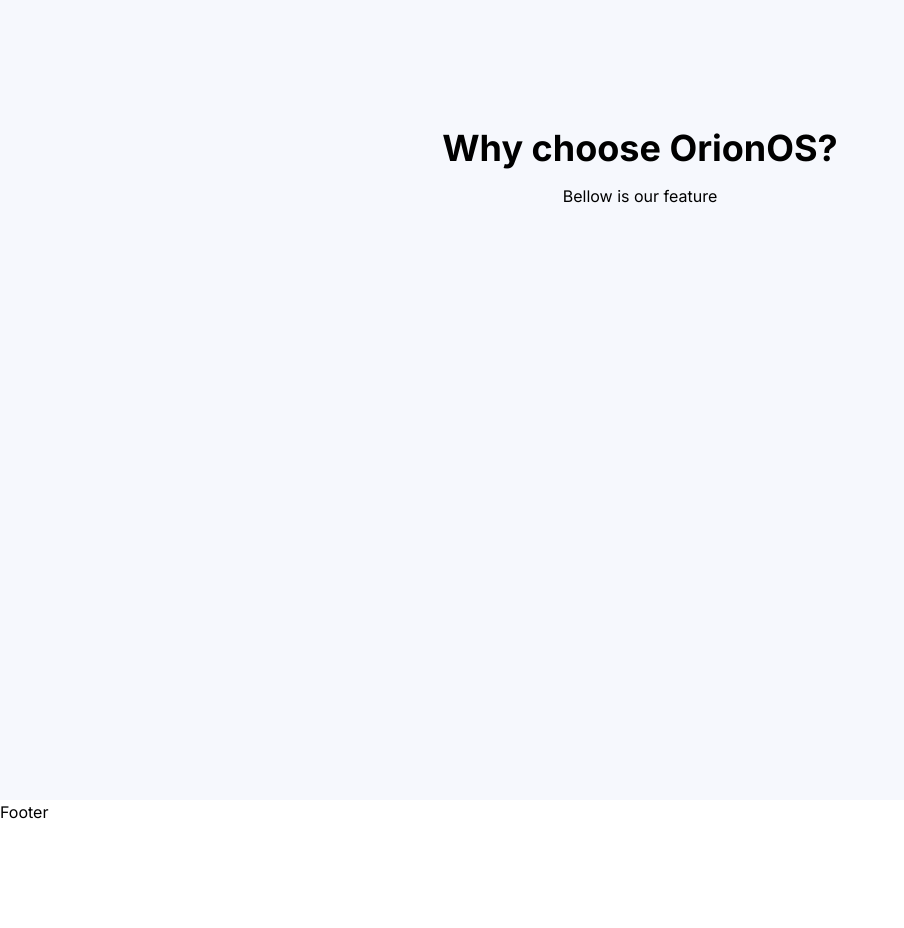
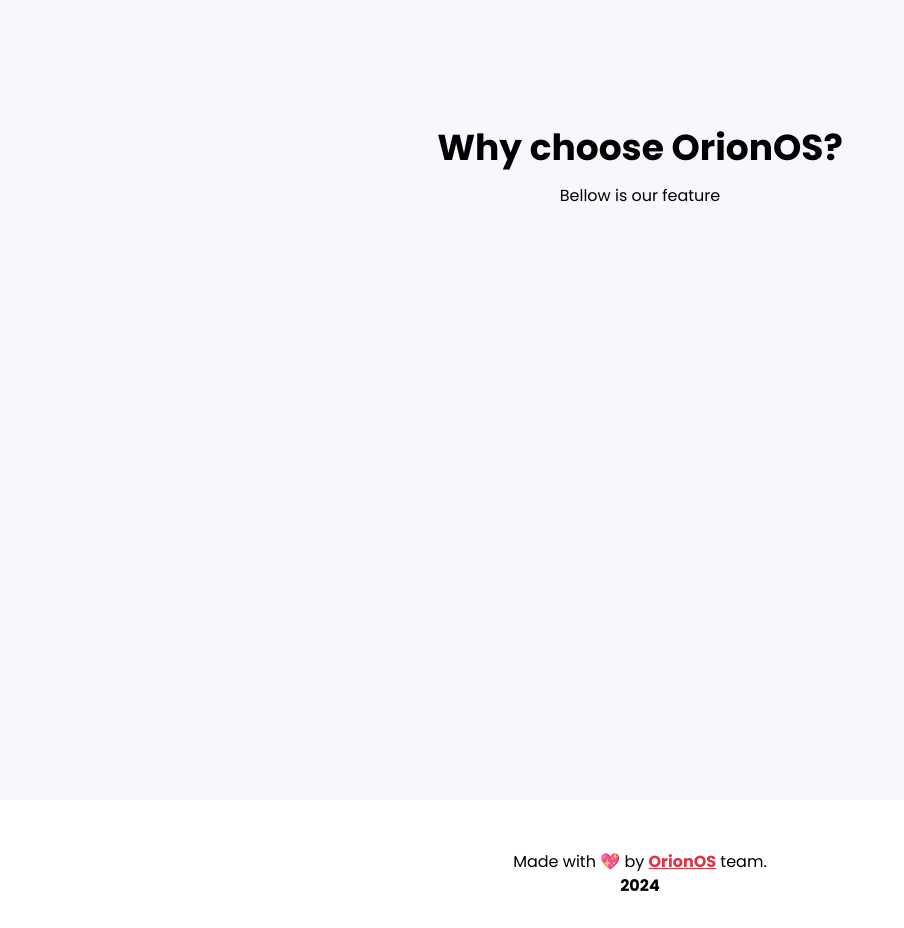
Before and after one commit to Wrdn28/Orion-web, a Next.js app: page / in a window 1280 px wide. Shown: the part 800-1728 px from the top of the page, without its empty margins (0-904 px from the left). Before the commit the page ends 1624 px from the top, so only its background shows below. Built offline with nearby package versions, Linux system fonts and the light colour scheme.

Commit message:
Add footer and team page

```diff
--- a/next.config.mjs
+++ b/next.config.mjs
@@ -1,4 +1,13 @@
 /** @type {import('next').NextConfig} */
-const nextConfig = {};
+const nextConfig = {
+  images: {
+    remotePatterns: [
+      {
+        protocol: "https",
+        hostname: "i.ibb.co.com"
+      }
+    ]
+  }
+};
 
 export default nextConfig;
--- a/src/app/globals.css
+++ b/src/app/globals.css
@@ -135,3 +135,64 @@
   font-size: 1.5rem;
   font-weight: bold;
 }
+
+
+/* footer */
+.footer {
+  margin-top: 50px;
+  margin-bottom: 30px;
+}
+.footer a {
+  color: var(--secondary-color);
+  font-weight: bold;
+  text-decoration: underline;
+}
+
+/* team page */
+.team h1 a {
+  color: var(--secondary-color);
+  text-decoration: underline;
+}
+
+.dev-container {
+  box-shadow: 0 4px 6px rgba(0, 0, 0, 0.1);
+  transition: box-shadow 200ms ease-in-out;
+}
+
+.dev-container:hover {
+  box-shadow: 0 6px 8px rgba(0, 0, 0, 0.15);
+}
+
+
+/* loading */
+.loader {
+  width: 48px;
+  height: 48px;
+  border-radius: 50%;
+  display: inline-block;
+  border-top: 4px solid #000;
+  border-right: 4px solid transparent;
+  box-sizing: border-box;
+  animation: rotation 1s linear infinite;
+}
+.loader::after {
+  content: '';
+  box-sizing: border-box;
+  position: absolute;
+  left: 0;
+  top: 0;
+  width: 48px;
+  height: 48px;
+  border-radius: 50%;
+  border-left: 4px solid var(--secondary-color);
+  border-bottom: 4px solid transparent;
+  animation: rotation 0.5s linear infinite reverse;
+}
+@keyframes rotation {
+  0% {
+    transform: rotate(0deg);
+  }
+  100% {
+    transform: rotate(360deg);
+  }
+}
--- a/src/app/layout.jsx
+++ b/src/app/layout.jsx
@@ -1,4 +1,4 @@
-import { Inter } from "next/font/google";
+import { Poppins } from "next/font/google";
 
 import "./globals.css";
 import 'animate.css'
@@ -6,7 +6,10 @@
 import Navbar from "@/components/Navbar";
 import Footer from "@/components/Footer";
 
-const inter = Inter({ subsets: ["latin"] });
+const poppins = Poppins({
+  subsets: ["latin"],
+  weight: ["400", "500", "600", "700", "800", "900"],
+});
 
 export const metadata = {
   title: "OrionOS Page",
@@ -16,7 +19,7 @@
 export default function RootLayout({ children }) {
   return (
     <html lang="en">
-      <body className={inter.className}>
+      <body className={poppins.className}>
         <Navbar />
         {children}
         <Footer />
--- /dev/null
+++ b/src/app/loading.jsx
@@ -0,0 +1,9 @@
+const Loading = () => {
+  return (
+    <main className="py-44 justify-center items-center flex">
+      <div className="loader"/>
+    </main>
+  )
+}
+
+export default Loading
--- /dev/null
+++ b/src/app/team/TeamList.jsx
@@ -0,0 +1,58 @@
+import Image from 'next/image';
+import Link from 'next/link';
+import { FaGithub, FaTelegram } from 'react-icons/fa';
+
+const getDev = async () => {
+  const response = await fetch("https://orion-apiv1.vercel.app/developer", {
+    next: {
+      revalidate: 300 // caching for 5 minutes (60*5)
+    }
+  });
+  return response.json();
+};
+
+const TeamList = async () => {
+  const data = await getDev();
+
+  return (
+    <div className="container mx-auto">
+      <div className="p-4 grid grid-cols-1 md:grid-cols-2 lg:grid-cols-4 gap-7 md:gap-10">
+        { data.map((dev, index) => (
+          <div key={index} className="dev-container border border-neutral-300 p-4 bg-neutral-50 rounded-lg animate__animated animate__zoomIn">
+            <div className="items-center flex flex-col justify-center">
+              <Image
+              src={dev.image}
+              alt={dev.name}
+              width={100}
+              height={100}
+              quality={80}
+              className="rounded-full border border-black"
+              />
+              <h2 className="font-bold pt-4">{dev.name}</h2>
+              <p className="pt-1">{dev.role}</p>
+              <hr className="my-2 w-1/2 lg:w-1/3 border-gray-500"/>
+              <div className="flex space-x-2 items-center justify-center">
+                { dev.device_codename.map(device => (
+                  <p key={device} className="bg-green-200 text-green-700 px-2 rounded-md text-sm">
+                    {device}
+                  </p>
+                ))}
+              </div>
+              <div className="flex items-center justify-center space-x-2 py-4">
+                <Link href={dev.social.github} target="_blank" className="hover:text-green-500 duration-300 transition-all hover:-translate-y-2 text-gray-500">
+                  <FaGithub size={30} />
+                </Link>
+                <span className="font-bold">|</span>
+                <Link href={dev.social.telegram} target="_blank" className="hover:text-blue-500 duration-300 transition-all hover:-translate-y-2 text-gray-500">
+                  <FaTelegram size={30}/>
+                </Link>
+              </div>
+            </div>
+          </div>
+        ))}
+      </div>
+    </div>
+  )
+}
+
+export default TeamList;
--- /dev/null
+++ b/src/app/team/page.jsx
@@ -0,0 +1,25 @@
+import { Suspense } from "react";
+import TeamList from "./TeamList";
+import Loading from "../loading";
+
+const Team = () => {
+  return (
+    <>
+      <div className="team w-full py-24 bg-[#f6f8fd]">
+        <div className="container mx-auto">
+          <h1 className="p-4 font-semibold text-base md:text-xl lg:text-2xl">
+            Our team is very enthusiast about the Android project, if you want to be part of us,{" "}
+            <a href="https://forms.gle/YBT9uCKhwtkfTJg17" target="_blank">
+              join now!
+            </a>
+          </h1>
+          <Suspense fallback={<Loading/>}>
+            <TeamList />
+          </Suspense>
+        </div>
+      </div>
+    </>
+  )
+}
+
+export default Team;
--- a/src/components/Footer.jsx
+++ b/src/components/Footer.jsx
@@ -2,8 +2,11 @@
 
 const Footer = () => {
   return (
-    <div>Footer</div>
-  )
-}
+    <div className="footer text-center px-3 md:px-0">
+      <p>Made with 💖 by <a href="https://github.com/orionos-prjkt">OrionOS</a> team.</p>
+      <p className="font-bold">{new Date().getFullYear()}</p>
+    </div>
+  );
+};
 
-export default Footer
+export default Footer;
```
